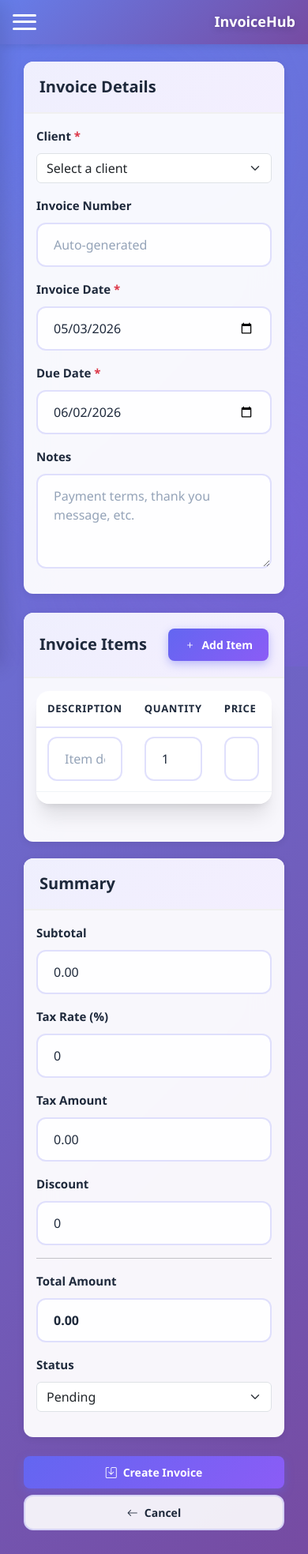
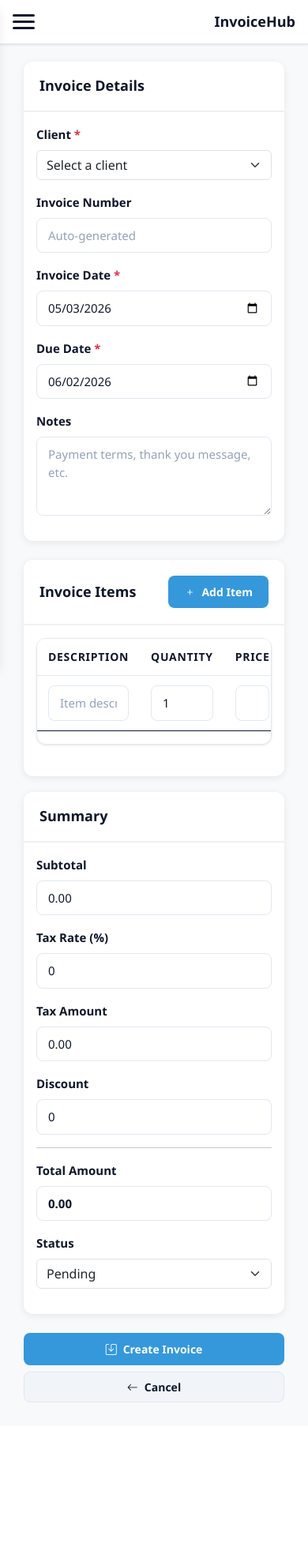
Before and after one commit to aryan45sandilya/Automated-Invoice-Generator, a Flask app: page /invoices/create in a window 390 px wide. Shown: the whole page at 79% size. After the commit the page ends 1776 px from the top, so only its background shows below. Run offline with Flask 3, Linux system fonts and the light colour scheme; the visitor is signed in with stand-in values (Sample User, id 1); data that the repository does not hold is empty.

Commit message:
Complete UI/UX redesign - Professional clean theme with perfect responsive design

```diff
--- a/static/css/style.css
+++ b/static/css/style.css
@@ -1,29 +1,32 @@
-/* Modern Invoice Management System - Attractive & Professional Theme */
+/* Professional Invoice Management System - Clean Modern Theme */
 @import url('https://fonts.googleapis.com/css2?family=Inter:wght@300;400;500;600;700;800&display=swap');
 
 :root {
-    --primary: #6366f1;
-    --primary-dark: #4f46e5;
-    --primary-light: #818cf8;
-    --secondary: #8b5cf6;
+    --primary: #4f46e5;
+    --primary-dark: #4338ca;
+    --primary-light: #6366f1;
+    --secondary: #06b6d4;
     --success: #10b981;
     --warning: #f59e0b;
     --danger: #ef4444;
-    --info: #06b6d4;
+    --info: #3b82f6;
 
-    --bg-main: linear-gradient(135deg, #667eea 0%, #764ba2 100%);
-    --bg-card: rgba(255, 255, 255, 0.95);
-    --bg-sidebar: linear-gradient(180deg, #1e1b4b 0%, #312e81 100%);
+    --bg-main: #f8fafc;
+    --bg-card: #ffffff;
+    --bg-sidebar: #1e293b;
+    --bg-hover: #f1f5f9;
 
-    --text-primary: #1e293b;
+    --text-primary: #0f172a;
     --text-secondary: #64748b;
     --text-muted: #94a3b8;
     --text-white: #ffffff;
 
-    --border: rgba(226, 232, 240, 0.8);
-    --shadow: 0 4px 6px -1px rgb(0 0 0 / 0.1), 0 2px 4px -2px rgb(0 0 0 / 0.1);
-    --shadow-lg: 0 20px 25px -5px rgb(0 0 0 / 0.1), 0 8px 10px -6px rgb(0 0 0 / 0.1);
-    --shadow-xl: 0 25px 50px -12px rgb(0 0 0 / 0.25);
+    --border: #e2e8f0;
+    --shadow-sm: 0 1px 2px 0 rgb(0 0 0 / 0.05);
+    --shadow: 0 1px 3px 0 rgb(0 0 0 / 0.1);
+    --shadow-md: 0 4px 6px -1px rgb(0 0 0 / 0.1);
+    --shadow-lg: 0 10px 15px -3px rgb(0 0 0 / 0.1);
+    --shadow-xl: 0 20px 25px -5px rgb(0 0 0 / 0.1);
 }
 
 * {
@@ -34,30 +37,15 @@
 
 body {
     font-family: 'Inter', -apple-system, BlinkMacSystemFont, 'Segoe UI', sans-serif;
-    background: var(--bg-main);
+    background-color: var(--bg-main);
     color: var(--text-primary);
     line-height: 1.6;
-    font-size: 16px;
-    min-height: 100vh;
-    position: relative;
+    font-size: 15px;
+    -webkit-font-smoothing: antialiased;
+    -moz-osx-font-smoothing: grayscale;
 }
 
-body::before {
-    content: '';
-    position: fixed;
-    top: 0;
-    left: 0;
-    right: 0;
-    bottom: 0;
-    background:
-        radial-gradient(circle at 20% 50%, rgba(120, 119, 198, 0.3), transparent 50%),
-        radial-gradient(circle at 80% 80%, rgba(138, 92, 246, 0.3), transparent 50%),
-        radial-gradient(circle at 40% 20%, rgba(99, 102, 241, 0.2), transparent 50%);
-    pointer-events: none;
-    z-index: 0;
-}
-
-/* Sidebar - Modern Gradient Design */
+/* Sidebar - Professional Dark Theme */
 .sidebar {
     position: fixed;
     top: 0;
@@ -251,38 +203,22 @@ body::before {
 }
 
 .logout-btn:hover {
-    background: rgba(239, 68, 68, 0.3);
-    border-color: rgba(239, 68, 68, 0.5);
+    background: rgba(239, 68, 68, 0.25);
     color: #fee2e2;
-    transform: translateY(-2px);
 }
 
-/* Main Content - Modern Layout */
+/* Main Content */
 .main-content {
     margin-left: 260px;
     padding: 2rem;
     min-height: 100vh;
-    position: relative;
-    z-index: 1;
     max-width: 100%;
     overflow-x: hidden;
 }
 
-/* Page Headers - Attractive */
+/* Page Headers */
 .page-header {
-    margin-bottom: 2.5rem;
-    animation: slideDown 0.5s ease;
-}
-
-@keyframes slideDown {
-    from {
-        opacity: 0;
-        transform: translateY(-20px);
-    }
-    to {
-        opacity: 1;
-        transform: translateY(0);
-    }
+    margin-bottom: 2rem;
 }
 
 h1, h2, h3, h4, h5, h6 {
@@ -292,95 +228,76 @@ h1, h2, h3, h4, h5, h6 {
 }
 
 h1 {
-    font-size: 2.5rem;
-    color: var(--text-white);
-    text-shadow: 0 2px 10px rgba(0, 0, 0, 0.2);
+    font-size: 2rem;
     margin-bottom: 0.5rem;
 }
 
 h2 {
-    font-size: 2rem;
-    color: var(--text-white);
-    text-shadow: 0 2px 10px rgba(0, 0, 0, 0.2);
-    margin-bottom: 1.5rem;
+    font-size: 1.5rem;
+    margin-bottom: 1rem;
 }
 
 h2 i {
-    margin-right: 0.75rem;
-    background: linear-gradient(135deg, #fff 0%, #a5b4fc 100%);
-    -webkit-background-clip: text;
-    -webkit-text-fill-color: transparent;
-    background-clip: text;
+    color: var(--primary);
+    margin-right: 0.5rem;
 }
 
-/* Cards - Modern Glassmorphism */
+/* Cards - Clean Design */
 .card {
     background: var(--bg-card);
-    backdrop-filter: blur(20px);
-    border: 1px solid rgba(255, 255, 255, 0.3);
-    border-radius: 20px;
-    box-shadow: var(--shadow-lg);
-    margin-bottom: 2rem;
+    border: 1px solid var(--border);
+    border-radius: 12px;
+    box-shadow: var(--shadow);
+    margin-bottom: 1.5rem;
     overflow: hidden;
-    transition: all 0.3s cubic-bezier(0.4, 0, 0.2, 1);
-    animation: fadeInUp 0.5s ease;
-}
-
-@keyframes fadeInUp {
-    from {
-        opacity: 0;
-        transform: translateY(30px);
-    }
-    to {
-        opacity: 1;
-        transform: translateY(0);
-    }
+    transition: all 0.2s ease;
 }
 
 .card:hover {
-    transform: translateY(-5px);
-    box-shadow: var(--shadow-xl);
-    border-color: rgba(255, 255, 255, 0.5);
+    box-shadow: var(--shadow-md);
 }
 
 .card-header {
-    background: linear-gradient(135deg, rgba(99, 102, 241, 0.1), rgba(139, 92, 246, 0.1));
-    border-bottom: 1px solid rgba(99, 102, 241, 0.2);
-    padding: 1.5rem 2rem;
+    background: var(--bg-card);
+    border-bottom: 1px solid var(--border);
+    padding: 1.25rem 1.5rem;
     font-weight: 600;
-    font-size: 1.25rem;
+    font-size: 1.125rem;
     color: var(--text-primary);
 }
 
 .card-header h5 {
     margin: 0;
-    color: var(--text-primary);
-    font-size: 1.25rem;
-    font-weight: 700;
+    font-size: 1.125rem;
+    font-weight: 600;
 }
 
 .card-body {
-    padding: 2rem;
+    padding: 1.5rem;
 }
 
-/* Stats Cards - Eye-catching */
+/* Stats Cards */
 .stats-grid {
     display: grid;
-    grid-template-columns: repeat(auto-fit, minmax(250px, 1fr));
+    grid-template-columns: repeat(auto-fit, minmax(240px, 1fr));
     gap: 1.5rem;
-    margin-bottom: 2.5rem;
+    margin-bottom: 2rem;
 }
 
 .stats-card {
     background: var(--bg-card);
-    backdrop-filter: blur(20px);
-    border: 1px solid rgba(255, 255, 255, 0.3);
-    border-radius: 20px;
-    padding: 2rem;
+    border: 1px solid var(--border);
+    border-radius: 12px;
+    padding: 1.5rem;
     position: relative;
     overflow: hidden;
-    transition: all 0.3s cubic-bezier(0.4, 0, 0.2, 1);
-    animation: fadeInUp 0.5s ease;
+    transition: all 0.2s ease;
+    box-shadow: var(--shadow);
+}
+
+.stats-card:hover {
+    transform: translateY(-4px);
+    box-shadow: var(--shadow-lg);
 }
 
 .stats-card::before {
@@ -389,113 +306,84 @@ h2 i {
     top: 0;
     left: 0;
     right: 0;
-    height: 4px;
-    background: linear-gradient(90deg, var(--primary), var(--secondary));
-}
-
-.stats-card:hover {
-    transform: translateY(-8px) scale(1.02);
-    box-shadow: var(--shadow-xl);
-    border-color: rgba(255, 255, 255, 0.5);
+    height: 3px;
 }
 
 .stats-card.primary::before {
-    background: linear-gradient(90deg, #6366f1, #8b5cf6);
+    background: var(--primary);
 }
 
 .stats-card.success::before {
-    background: linear-gradient(90deg, #10b981, #059669);
+    background: var(--success);
 }
 
 .stats-card.warning::before {
-    background: linear-gradient(90deg, #f59e0b, #d97706);
+    background: var(--warning);
 }
 
 .stats-card.danger::before {
-    background: linear-gradient(90deg, #ef4444, #dc2626);
+    background: var(--danger);
 }
 
 .stats-icon {
-    width: 60px;
-    height: 60px;
-    border-radius: 16px;
+    width: 48px;
+    height: 48px;
+    border-radius: 10px;
     display: flex;
     align-items: center;
     justify-content: center;
-    font-size: 1.75rem;
-    margin-bottom: 1.25rem;
-    box-shadow: 0 8px 16px rgba(0, 0, 0, 0.1);
+    font-size: 1.5rem;
+    margin-bottom: 1rem;
 }
 
 .stats-card.primary .stats-icon {
-    background: linear-gradient(135deg, #6366f1, #8b5cf6);
-    color: white;
+    background: rgba(79, 70, 229, 0.1);
+    color: var(--primary);
 }
 
 .stats-card.success .stats-icon {
-    background: linear-gradient(135deg, #10b981, #059669);
-    color: white;
+    background: rgba(16, 185, 129, 0.1);
+    color: var(--success);
 }
 
 .stats-card.warning .stats-icon {
-    background: linear-gradient(135deg, #f59e0b, #d97706);
-    color: white;
+    background: rgba(245, 158, 11, 0.1);
+    color: var(--warning);
 }
 
 .stats-card.danger .stats-icon {
-    background: linear-gradient(135deg, #ef4444, #dc2626);
-    color: white;
+    background: rgba(239, 68, 68, 0.1);
+    color: var(--danger);
 }
 
 .stats-value {
-    font-size: 2.25rem;
+    font-size: 2rem;
     font-weight: 800;
     color: var(--text-primary);
-    margin-bottom: 0.5rem;
+    margin-bottom: 0.25rem;
     line-height: 1;
 }
 
 .stats-label {
-    font-size: 0.9375rem;
+    font-size: 0.875rem;
     color: var(--text-secondary);
     font-weight: 500;
-    text-transform: uppercase;
-    letter-spacing: 0.05em;
 }
 
-/* Buttons - Modern & Attractive */
+/* Buttons */
 .btn {
     display: inline-flex;
     align-items: center;
     justify-content: center;
-    padding: 0.875rem 1.75rem;
-    font-size: 1rem;
+    padding: 0.625rem 1.25rem;
+    font-size: 0.9375rem;
     font-weight: 600;
-    border-radius: 12px;
+    border-radius: 8px;
     border: none;
     cursor: pointer;
-    transition: all 0.3s cubic-bezier(0.4, 0, 0.2, 1);
+    transition: all 0.2s ease;
     text-decoration: none;
-    position: relative;
-    overflow: hidden;
-}
-
-.btn::before {
-    content: '';
-    position: absolute;
-    top: 50%;
-    left: 50%;
-    width: 0;
-    height: 0;
-    border-radius: 50%;
-    background: rgba(255, 255, 255, 0.3);
-    transform: translate(-50%, -50%);
-    transition: width 0.6s, height 0.6s;
-}
-
-.btn:hover::before {
-    width: 300px;
-    height: 300px;
+    line-height: 1.5;
 }
 
 .btn i {
@@ -503,79 +391,74 @@ h2 i {
 }
 
 .btn-primary {
-    background: linear-gradient(135deg, var(--primary), var(--secondary));
+    background: var(--primary);
     color: white;
-    box-shadow: 0 4px 12px rgba(99, 102, 241, 0.4);
 }
 
 .btn-primary:hover {
-    transform: translateY(-2px);
-    box-shadow: 0 8px 20px rgba(99, 102, 241, 0.5);
+    background: var(--primary-dark);
+    transform: translateY(-1px);
+    box-shadow: var(--shadow-md);
 }
 
 .btn-success {
-    background: linear-gradient(135deg, #10b981, #059669);
+    background: var(--success);
     color: white;
-    box-shadow: 0 4px 12px rgba(16, 185, 129, 0.4);
 }
 
 .btn-success:hover {
-    transform: translateY(-2px);
-    box-shadow: 0 8px 20px rgba(16, 185, 129, 0.5);
+    background: #059669;
+    transform: translateY(-1px);
 }
 
 .btn-warning {
-    background: linear-gradient(135deg, #f59e0b, #d97706);
+    background: var(--warning);
     color: white;
-    box-shadow: 0 4px 12px rgba(245, 158, 11, 0.4);
 }
 
 .btn-warning:hover {
-    transform: translateY(-2px);
-    box-shadow: 0 8px 20px rgba(245, 158, 11, 0.5);
+    background: #d97706;
+    transform: translateY(-1px);
 }
 
 .btn-danger {
-    background: linear-gradient(135deg, #ef4444, #dc2626);
+    background: var(--danger);
     color: white;
-    box-shadow: 0 4px 12px rgba(239, 68, 68, 0.4);
 }
 
 .btn-danger:hover {
-    transform: translateY(-2px);
-    box-shadow: 0 8px 20px rgba(239, 68, 68, 0.5);
+    background: #dc2626;
+    transform: translateY(-1px);
 }
 
 .btn-secondary {
-    background: rgba(255, 255, 255, 0.9);
+    background: var(--bg-hover);
     color: var(--text-primary);
-    border: 2px solid rgba(99, 102, 241, 0.2);
+    border: 1px solid var(--border);
 }
 
 .btn-secondary:hover {
-    background: white;
-    border-color: var(--primary);
-    transform: translateY(-2px);
+    background: #e2e8f0;
 }
 
 .btn-sm {
-    padding: 0.625rem 1.25rem;
+    padding: 0.5rem 1rem;
     font-size: 0.875rem;
 }
 
 .btn-lg {
-    padding: 1.125rem 2.25rem;
-    font-size: 1.125rem;
+    padding: 0.875rem 1.75rem;
+    font-size: 1rem;
 }
 
-/* Forms - Modern Design */
+/* Forms */
 .form-group {
-    margin-bottom: 1.75rem;
+    margin-bottom: 1.5rem;
 }
 
 .form-label {
     display: block;
-    margin-bottom: 0.625rem;
+    margin-bottom: 0.5rem;
     font-weight: 600;
     color: var(--text-primary);
     font-size: 0.9375rem;
@@ -583,22 +466,20 @@ h2 i {
 
 .form-control {
     width: 100%;
-    padding: 0.875rem 1.25rem;
-    font-size: 1rem;
-    border: 2px solid rgba(99, 102, 241, 0.2);
-    border-radius: 12px;
-    background: rgba(255, 255, 255, 0.9);
+    padding: 0.625rem 0.875rem;
+    font-size: 0.9375rem;
+    border: 1px solid var(--border);
+    border-radius: 8px;
+    background: var(--bg-card);
     color: var(--text-primary);
-    transition: all 0.3s ease;
+    transition: all 0.2s ease;
     font-family: inherit;
 }
 
 .form-control:focus {
     outline: none;
     border-color: var(--primary);
-    background: white;
-    box-shadow: 0 0 0 4px rgba(99, 102, 241, 0.1);
-    transform: translateY(-2px);
+    box-shadow: 0 0 0 3px rgba(79, 70, 229, 0.1);
 }
 
 .form-control::placeholder {
@@ -607,20 +488,17 @@ h2 i {
 
 textarea.form-control {
     resize: vertical;
-    min-height: 120px;
+    min-height: 100px;
 }
 
-select.form-control {
-    cursor: pointer;
-}
-
-/* Tables - Modern & Clean */
+/* Tables */
 .table-responsive {
     background: var(--bg-card);
-    border-radius: 16px;
+    border-radius: 12px;
     overflow: hidden;
-    box-shadow: var(--shadow-lg);
-    margin-bottom: 2rem;
+    box-shadow: var(--shadow);
+    margin-bottom: 1.5rem;
+    border: 1px solid var(--border);
 }
 
 .table {
@@ -629,86 +507,82 @@ select.form-control {
 }
 
 .table thead {
-    background: linear-gradient(135deg, rgba(99, 102, 241, 0.1), rgba(139, 92, 246, 0.1));
+    background: var(--bg-hover);
 }
 
 .table thead th {
-    padding: 1.25rem 1.5rem;
+    padding: 1rem 1.25rem;
     text-align: left;
-    font-weight: 700;
+    font-weight: 600;
     color: var(--text-primary);
     font-size: 0.875rem;
     text-transform: uppercase;
     letter-spacing: 0.05em;
-    border-bottom: 2px solid rgba(99, 102, 241, 0.2);
+    border-bottom: 1px solid var(--border);
 }
 
 .table tbody tr {
-    border-bottom: 1px solid rgba(226, 232, 240, 0.5);
+    border-bottom: 1px solid var(--border);
     transition: all 0.2s ease;
 }
 
 .table tbody tr:hover {
-    background: rgba(99, 102, 241, 0.05);
-    transform: scale(1.01);
+    background: var(--bg-hover);
+}
+
+.table tbody tr:last-child {
+    border-bottom: none;
 }
 
 .table tbody td {
-    padding: 1.25rem 1.5rem;
+    padding: 1rem 1.25rem;
     color: var(--text-primary);
     font-size: 0.9375rem;
 }
 
-/* Badges - Colorful */
+/* Badges */
 .badge {
     display: inline-flex;
     align-items: center;
-    padding: 0.5rem 1rem;
+    padding: 0.375rem 0.75rem;
     font-size: 0.8125rem;
     font-weight: 600;
-    border-radius: 20px;
+    border-radius: 6px;
     text-transform: uppercase;
-    letter-spacing: 0.05em;
+    letter-spacing: 0.025em;
 }
 
 .badge-success {
-    background: linear-gradient(135deg, #10b981, #059669);
-    color: white;
-    box-shadow: 0 2px 8px rgba(16, 185, 129, 0.3);
+    background: rgba(16, 185, 129, 0.1);
+    color: #059669;
 }
 
 .badge-warning {
-    background: linear-gradient(135deg, #f59e0b, #d97706);
-    color: white;
-    box-shadow: 0 2px 8px rgba(245, 158, 11, 0.3);
+    background: rgba(245, 158, 11, 0.1);
+    color: #d97706;
 }
 
 .badge-danger {
-    background: linear-gradient(135deg, #ef4444, #dc2626);
-    color: white;
-    box-shadow: 0 2px 8px rgba(239, 68, 68, 0.3);
+    background: rgba(239, 68, 68, 0.1);
+    color: #dc2626;
 }
 
 .badge-info {
-    background: linear-gradient(135deg, #06b6d4, #0891b2);
-    color: white;
-    box-shadow: 0 2px 8px rgba(6, 182, 212, 0.3);
+    background: rgba(59, 130, 246, 0.1);
+    color: #2563eb;
 }
 
 .badge-secondary {
-    background: linear-gradient(135deg, #64748b, #475569);
-    color: white;
-    box-shadow: 0 2px 8px rgba(100, 116, 139, 0.3);
+    background: rgba(100, 116, 139, 0.1);
+    color: #475569;
 }
 
-/* Alerts - Modern */
+/* Alerts */
 .alert {
-    padding: 1.25rem 1.5rem;
-    border-radius: 12px;
+    padding: 1rem 1.25rem;
+    border-radius: 8px;
     margin-bottom: 1.5rem;
     border-left: 4px solid;
-    backdrop-filter: blur(10px);
-    animation: slideDown 0.3s ease;
 }
 
 .alert-success {
@@ -819,16 +697,17 @@ select.form-control {
         top: 0;
         left: 0;
         right: 0;
-        height: 56px;
-        background: linear-gradient(135deg, #667eea 0%, #764ba2 100%);
+        height: 64px;
+        background: var(--bg-card);
         padding: 0 1rem;
         z-index: 1500;
-        box-shadow: 0 2px 10px rgba(0, 0, 0, 0.1);
+        box-shadow: var(--shadow);
+        border-bottom: 1px solid var(--border);
     }
 
     .mobile-header h1 {
-        color: white;
-        font-size: 1.125rem;
+        color: var(--text-primary);
+        font-size: 1.25rem;
         margin: 0;
         font-weight: 700;
     }
@@ -837,8 +716,8 @@ select.form-control {
         display: flex;
         flex-direction: column;
         justify-content: space-around;
-        width: 30px;
-        height: 25px;
+        width: 28px;
+        height: 24px;
         background: transparent;
         border: none;
         cursor: pointer;
@@ -847,16 +726,16 @@ select.form-control {
     }
 
     .hamburger span {
-        width: 30px;
+        width: 28px;
         height: 3px;
-        background: white;
-        border-radius: 10px;
+        background: var(--text-primary);
+        border-radius: 3px;
         transition: all 0.3s ease;
         transform-origin: center;
     }
 
     .hamburger.active span:nth-child(1) {
-        transform: rotate(45deg) translate(8px, 8px);
+        transform: rotate(45deg) translate(7px, 7px);
     }
 
     .hamburger.active span:nth-child(2) {
@@ -935,7 +810,7 @@ select.form-control {
     }
 
     .btn {
-        padding: 0.625rem 1rem;
+        padding: 0.5rem 1rem;
         font-size: 0.875rem;
     }
 
@@ -946,7 +821,7 @@ select.form-control {
     .table thead th,
     .table tbody td {
         padding: 0.75rem 0.875rem;
-        font-size: 0.8125rem;
+        font-size: 0.875rem;
     }
 
     .card-body {
```
Also changed, not shown: other parts of static/css/style.css (+60 -112 lines).
